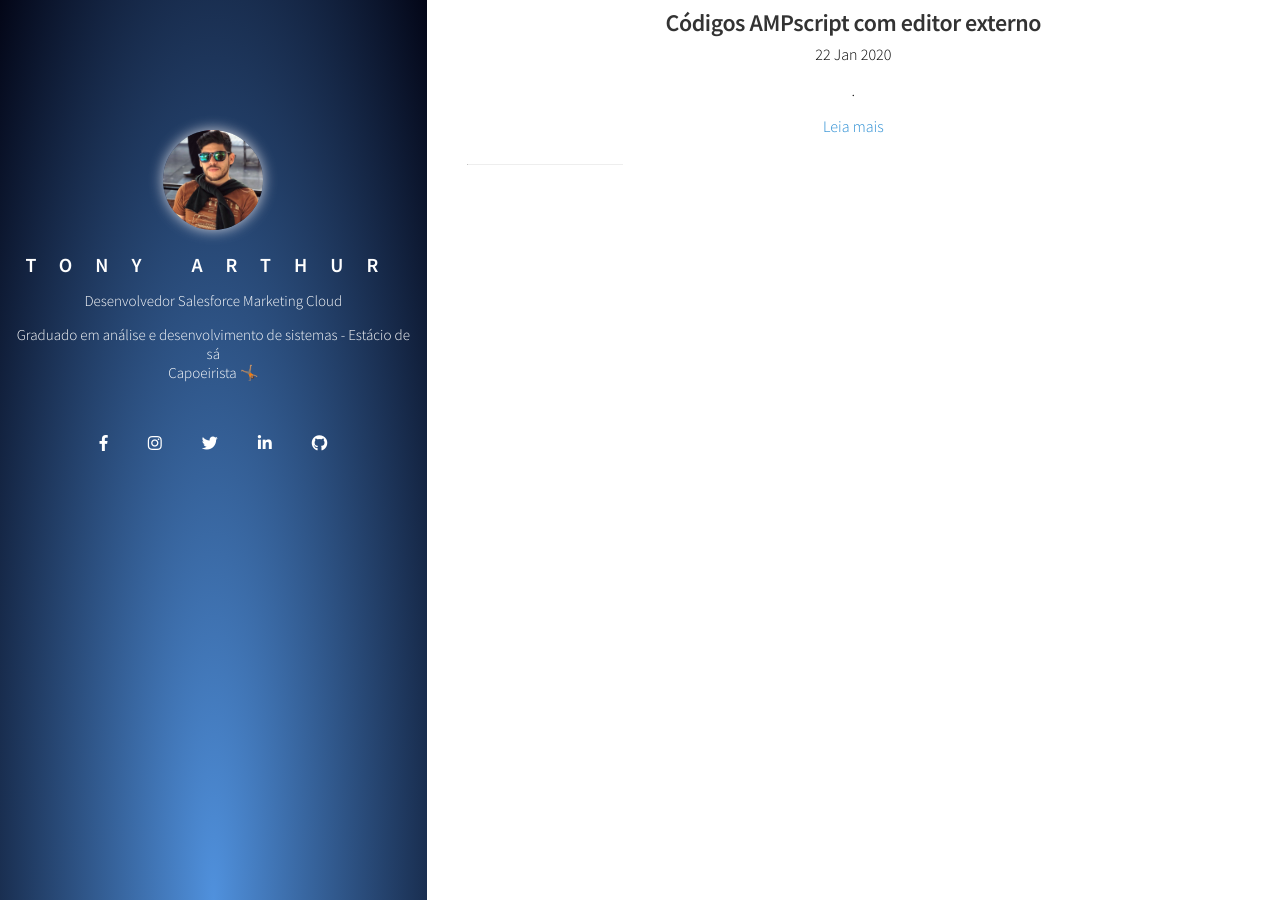
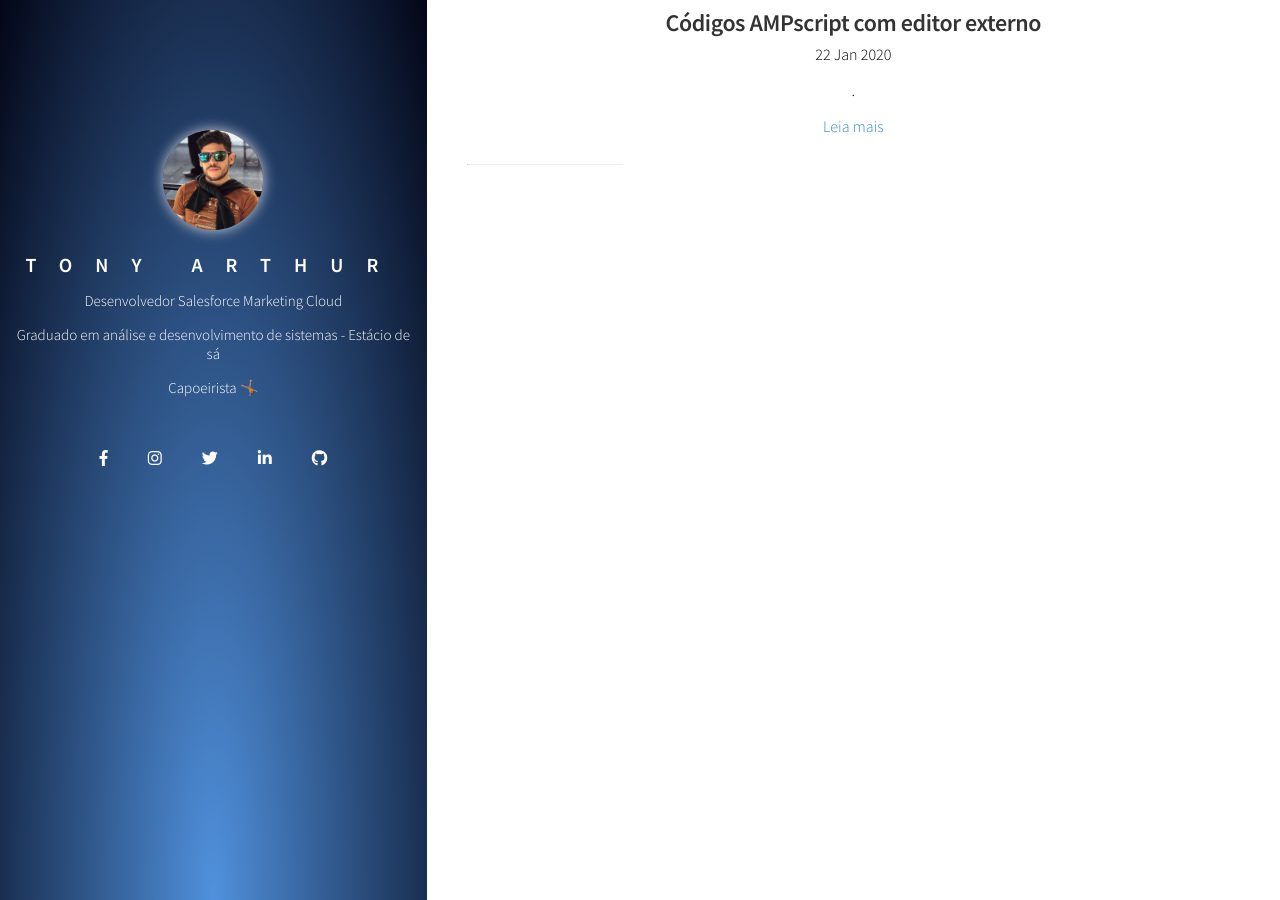
Before and after one commit to tonyarthur/tonyarthur.github.io, a Jekyll site: the page built from index.md, in a window 1280 px wide. Built offline with Jekyll 4.4.1, drawn with Linux system fonts in a browser that asks for light colours; nearby versions of some CDN libraries.

```diff
--- a/_includes/aside.html
+++ b/_includes/aside.html
@@ -5,8 +5,8 @@
 
   <h1>Tony Arthur</h1>
   <p>Desenvolvedor Salesforce Marketing Cloud</p>
-  <p>Graduado em análise e desenvolvimento de sistemas - Estácio de sá
-    <br/>  Capoeirista  <span>&#129336;&#127997;</span></p>
+  <p>Graduado em análise e desenvolvimento de sistemas - Estácio de sá</p>
+  <p>Capoeirista  <span>&#129336;&#127997;</span></p>
   <ul>
       <li>
           <a class="social-link"  href="#">
```
